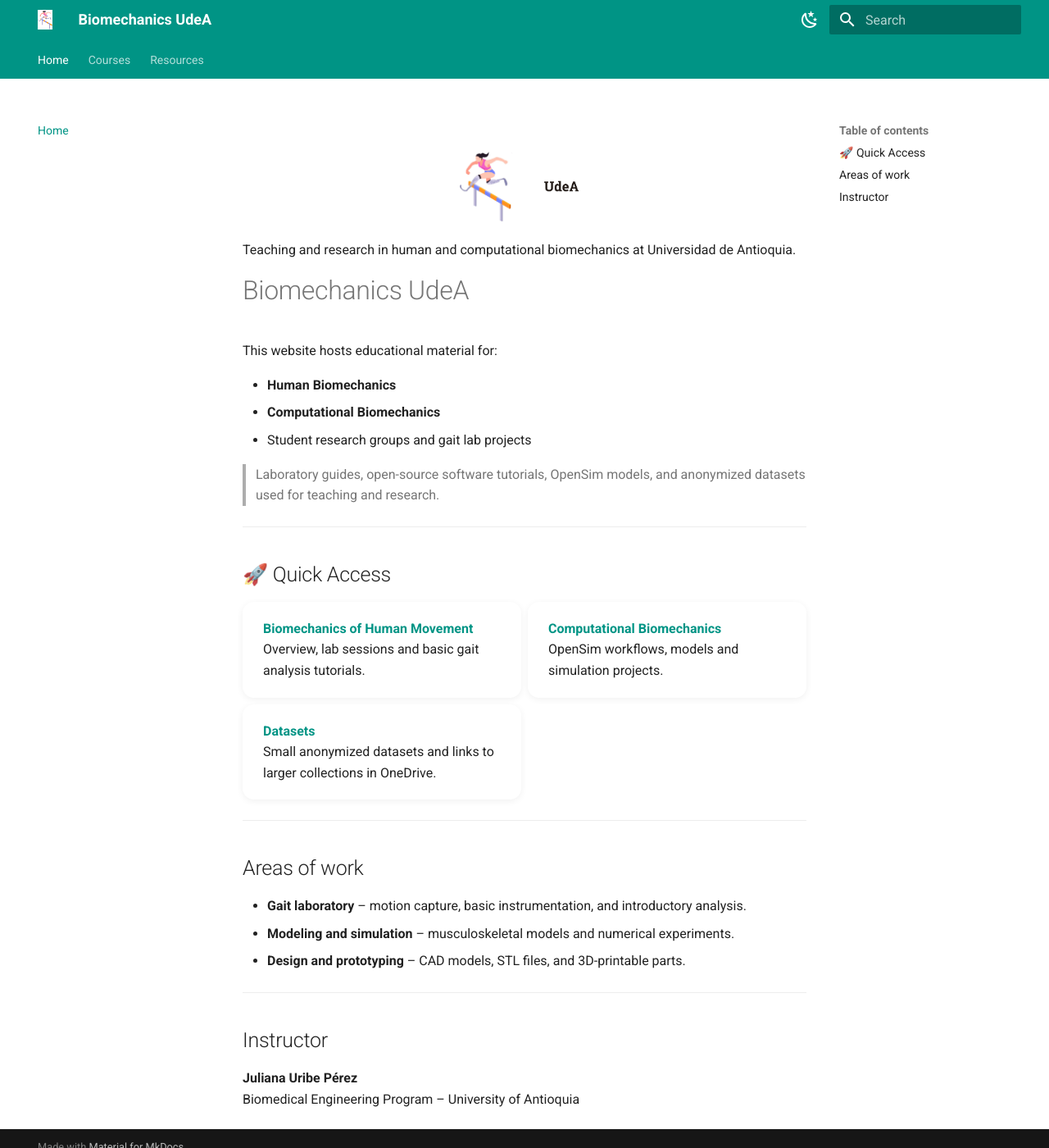
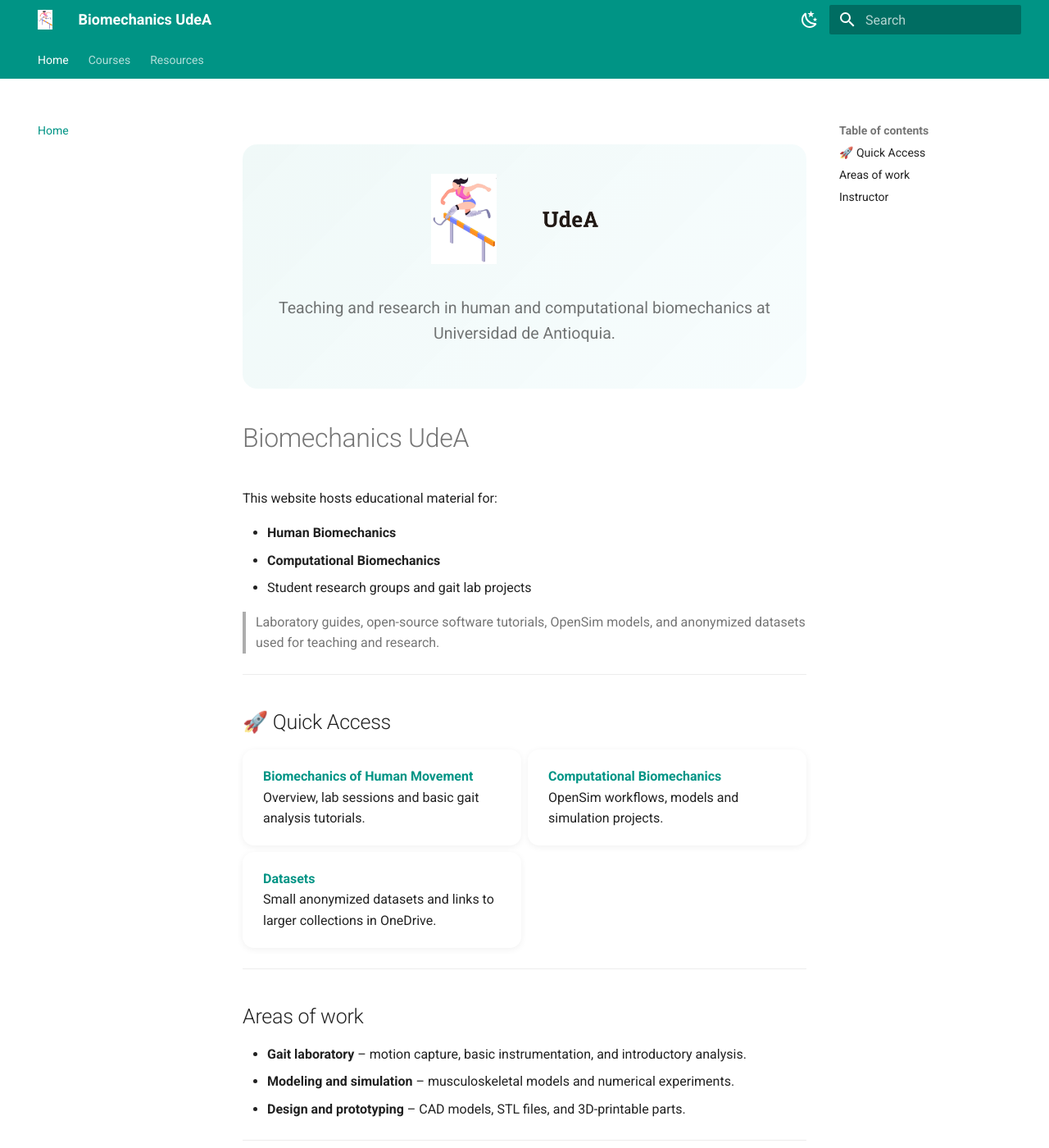
Before and after one commit to julianauribep-glitch/biomechanics-udea, an MkDocs documentation site: the page built from docs/index.md, in a window 1280 px wide and 1400 px high. Shown: the whole window at 82% size. Built offline with MkDocs 1.6.1 and Material for MkDocs 9.7.7, drawn with Linux system fonts in a browser that asks for light colours.

Commit message:
Refactor hero section styles in styles.css

```diff
--- a/docs/styles.css
+++ b/docs/styles.css
@@ -1,23 +1,59 @@
-/* ----- Hero logos (top of index) ----- */
+/* ----- Hero landing (top of index) ----- */
+.hero-landing {
+  margin: 1.5rem 0 2rem;
+  padding: 1.8rem 1.5rem 1.6rem;
+  border-radius: 18px;
+  background: linear-gradient(135deg,
+    rgba(0, 150, 136, 0.06),
+    rgba(0, 188, 212, 0.03)
+  );
+  display: flex;
+  flex-direction: column;
+  align-items: center;
+  text-align: center;
+  gap: 0.9rem;
+}
+
 .hero-logos {
   display: flex;
+  align-items: center;
   justify-content: center;
-  align-items: center;
-  gap: 24px;
-  margin: 1.8rem 0 1rem;
+  gap: 32px;
 }
 
-.hero-logos img:first-child {
-  max-height: 90px;   /* atleta */
+.hero-athlete {
+  max-height: 110px;
   width: auto;
 }
 
-.hero-logos img:last-child {
-  max-height: 56px;   /* UdeA */
+.hero-udea {
+  max-height: 90px; /* UdeA más grande y protagonista */
   width: auto;
 }
 
-/* ----- Modern cards for Quick Access and similar grids ----- */
+.hero-tagline {
+  font-size: 0.98rem;
+  max-width: 720px;
+  color: var(--md-default-fg-color--light);
+}
+
+/* Responsive tweak */
+@media (max-width: 640px) {
+  .hero-logos {
+    flex-direction: column;
+    gap: 16px;
+  }
+
+  .hero-athlete {
+    max-height: 90px;
+  }
+
+  .hero-udea {
+    max-height: 80px;
+  }
+}
+
+/* ----- Modern cards for Quick Access (ya las tenías) ----- */
 .md-typeset .grid.cards > ul {
   list-style: none;
   padding: 0;
@@ -37,7 +73,6 @@
   box-shadow: 0 4px 14px rgba(0, 0, 0, 0.10);
 }
 
-/* Slight spacing above grids */
 .md-typeset .grid.cards {
   margin-top: 0.4rem;
 }
```
